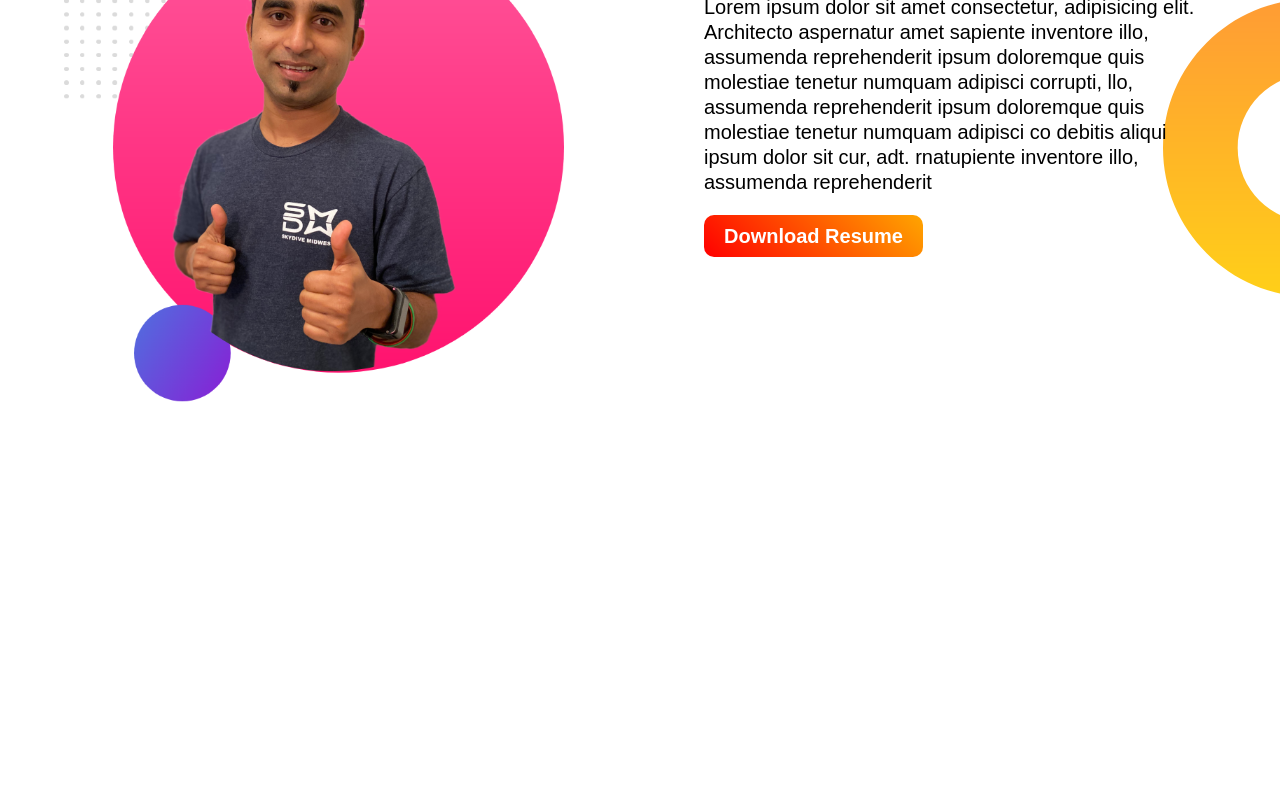
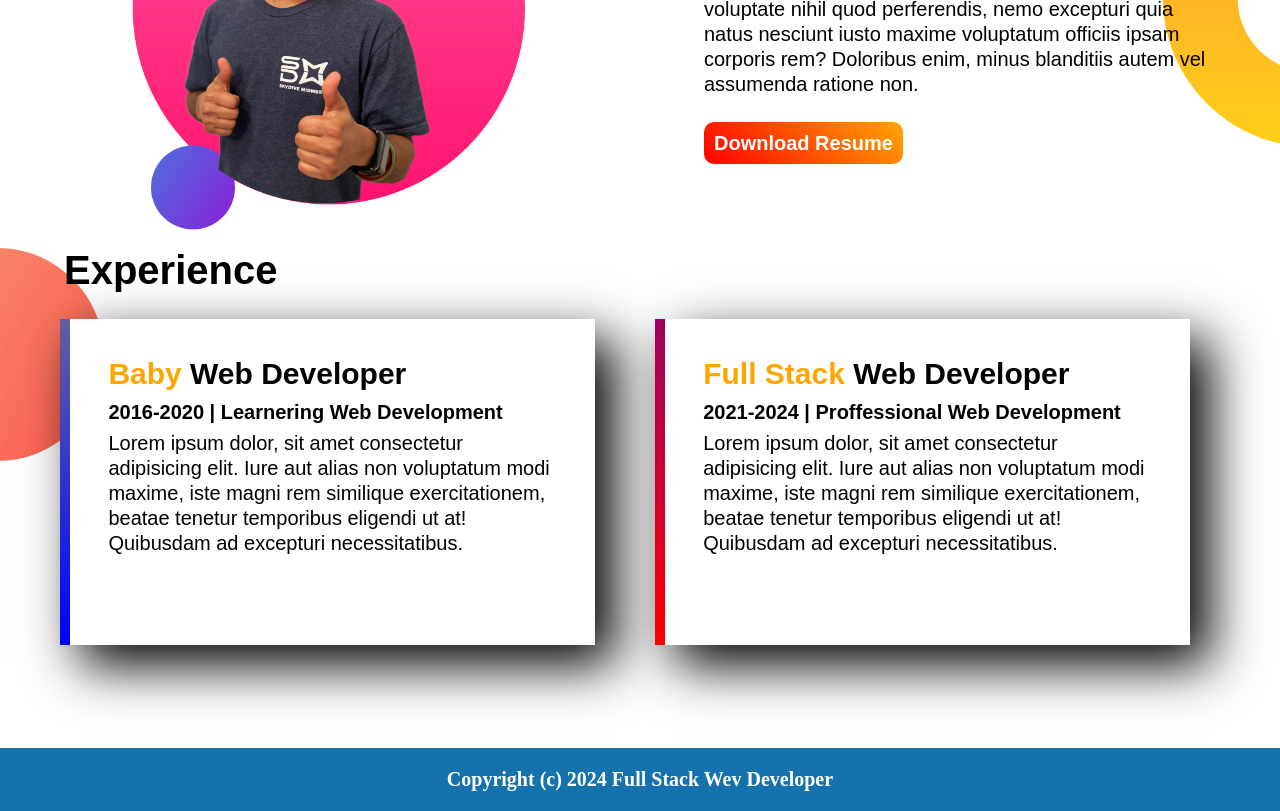
Before and after one commit to Arif-Azmol/fisrt-webpages, a plain HTML site: page index.html in a window 1280 px wide. Shown: the part 752-1563 px from the top of the page. Before the commit the page ends 1222 px from the top, so only its background shows below. Drawn offline with Linux system fonts and the light colour scheme.

Commit message:
recreate the website for solving  all thr problems

```diff
--- a/index.html
+++ b/index.html
@@ -3,32 +3,43 @@
 <head>
     <meta charset="UTF-8">
     <meta name="viewport" content="width=device-width, initial-scale=1.0">
-    <title>Document</title>
-    <link rel="stylesheet" href="style.css">
+    <title>First Web Site</title>
+    <link rel="stylesheet" href="style.css" class="css">
 </head>
 <body>
-    <section class="top-banner">
-        <div class="left half">
-            <h1>Welcome To</h1>
-            <h1><span>Arif Azmol</span></h1>
-            <h2>World Class <span>Web Developer</span></h2>
-            <p>Lorem ipsum dolor sit amet consectetur adipisicing elit. Nobis unde minima maxime reiciendis aperiam incidunt quam harum, dolores voluptatibus. Quod, aperiam. quis, expedita dolorum voluptatem ab commodi sapiente cumque assumenda omnis.Quod, aperiam. quis, expedita dolorum voluptatem ab commodi sapiente cumque assumenda omnis. Quod, aperiam. quis, expedita dolorum voluptatem ab commodi sapiente cumque assumenda omnis.
-            </p>
+    <section class="fisrt-section">
+        <div class="half">
+            <h1>Welcome To <br><span class="highlight">Arif Azmol</span> <br>World Class <span class="highlight">Web Developer</span> </h1>
+            <p>Here, I am Arif Azmol, a full stack web developer as a world class level. I am working in this field since 2016 when i was only 14. now, I am a proffessional Web Developer and work over the world. Lorem ipsum dolor sit amet, consectetur adipisicing elit. Voluptatibus odio iste reiciendis eum, autem sequi culpa dolore quaerat incidunt, veniam temporibus, tempora inventore. Nobis, aspernatur.</p>
             <a href="">Hire Me</a>
         </div>
-        <div class="right half">
-            <img class="top-img" src="img\jhankar.png" alt="">
+        <div class="half">
+            <img src="img/jhankar.png" alt="">
         </div>
     </section>
-    <section class="sceond-section">
-        <div class="half left">
-            <img src="img\jhankar2.png" alt="">
+    <section class="second-section">
+        <div class="half">
+            <img src="img/jhankar2.png" alt="">
         </div>
-        <div class="half right">
-            <h2>Become a <span>Web Developer</span></h2>
-            <p>Lorem ipsum dolor sit amet consectetur, adipisicing elit. Architecto aspernatur amet sapiente inventore illo, assumenda reprehenderit ipsum doloremque quis molestiae tenetur numquam adipisci corrupti, llo, assumenda reprehenderit ipsum doloremque quis molestiae tenetur numquam adipisci co debitis aliqui ipsum dolor sit  cur, adt. rnatupiente inventore illo, assumenda reprehenderit</p>
+        <div class="half">
+            <h1>Become a <span class="highlight">Web Developer</span></h1>
+            <p>Lorem ipsum dolor sit amet consectetur, adipisicing elit. Aliquid iure maxime necessitatibus facere cupiditate. Labore velit eveniet minus quo doloribus molestias autem a sapiente veniam, veritatis illum provident quaerat animi atque temporibus quae tenetur corrupti quia non at. Dicta voluptate nihil quod perferendis, nemo excepturi quia natus nesciunt iusto maxime voluptatum officiis ipsam corporis rem? Doloribus enim, minus blanditiis autem vel assumenda ratione non.</p>
             <a href="">Download Resume</a>
         </div>
     </section>
+    <section class="thired-section">
+        <h1>Experience</h1>
+        <div class="half experience-box">
+            <h2><span class="highlight">Baby</span> Web Developer</h2>
+            <h3>2016-2020 | Learnering Web Development</h3>
+            <p>Lorem ipsum dolor, sit amet consectetur adipisicing elit. Iure aut alias non voluptatum modi maxime, iste magni rem similique exercitationem, beatae tenetur temporibus eligendi ut at! Quibusdam ad excepturi necessitatibus.</p>
+        </div>
+        <div class="half experience-box" id="full-stack">
+            <h2><span class="highlight">Full Stack</span> Web Developer</h2>
+            <h3>2021-2024 | Proffessional Web Development</h3>
+            <p>Lorem ipsum dolor, sit amet consectetur adipisicing elit. Iure aut alias non voluptatum modi maxime, iste magni rem similique exercitationem, beatae tenetur temporibus eligendi ut at! Quibusdam ad excepturi necessitatibus.</p>
+        </div>
+    </section>
+    <footer>Copyright (c) 2024 Full Stack Wev Developer</footer>
 </body>
 </html>
--- a/style.css
+++ b/style.css
@@ -3,63 +3,99 @@
     padding: 0;
 }
 section{
+    height: 500px;
     font-family: Arial, Helvetica, sans-serif;
-    width: 100%;
-    height: 600px;
+    overflow: hidden;
 }
-.top-banner{
-    width: 100%;
+.fisrt-section{
     background-image: url("img/top-banner.png");
     background-repeat: no-repeat;
 }
 .half{
     width: 40%;
+    float: left;
+    margin: 5%;
 }
-.left{
-    margin: 5%;
-    float: left;
+.half h1{
+    font-size: 35px;
+    margin: 10px 0 10px 0;
 }
-h2{
-    font-size: 40px;
-}
-h1{
-    font-size: 45px;
-
-}
-span{
+.highlight{
     color: orange;
 }
-.left p, .right p{
-    margin: 10px 0px 30px;
+.half p{
     font-size: 20px;
+    margin-bottom: 35px;
     line-height: 25px;
 }
-.left a, .right a{
+.half a{
     text-decoration: none;
     font-size: 20px;
     font-weight: 700;
+    color: #fff;
     background-image: linear-gradient(45deg, red, orange);
-    padding: 10px 20px;
+    padding: 10px;
     border-radius: 10px;
-    color: #fff;
 }
-.left a:hover{
+.half a:hover{
     background-image: linear-gradient(45deg, orange, red);
-}
-.right{
-    float: right;
-    margin: 5%;
 }
 img{
     width: 100%;
-    width: 500px;
 }
-/*secend section*/
-.sceond-section{
+.half img{
+    width: 85%;
+    margin-left: 5%;
+}
+.second-section{
     background-image: url("img/dream-bg.png");
     background-repeat: no-repeat;
     background-position: right;
+
 }
-.right a:hover{
-    background-image: linear-gradient(45deg, orange, red);
+.thired-section{
+    background-image: url("img/exp-bg.png");
+    background-repeat: no-repeat;
+    margin: auto;
+
 }
+.thired-section .half{
+    width: 35%;
+    margin: 0;
+}
+.thired-section .experience-box{
+    background-color: #fff;
+    height: 250px;
+    margin-left: 60px;
+    padding: 3%;
+    box-shadow: 20px 20px 50px black;
+    border-left: solid 10px;
+    border-image: linear-gradient(45deg,blue, yellow);
+    border-image-slice: 1;
+}
+#full-stack{
+    border-left: solid 10px;
+    border-image: linear-gradient(45deg,red, blue);
+    border-image-slice: 1;
+}
+.thired-section h1{
+    margin: 0 0 2% 5%;
+    font-size: 40px;
+}
+.half h2{
+    font-size: 30px;
+    margin-bottom: 10px;
+}
+.half h3{
+    font-size: 20px;
+    font-weight: 700;
+    margin-bottom: 7px;
+}
+footer{
+    font-size: 20px;
+    font-weight: 700;
+    text-align: center;
+    padding: 20px;
+    background-color: rgb(21, 114, 172);
+    color: #fff;
+}
```
